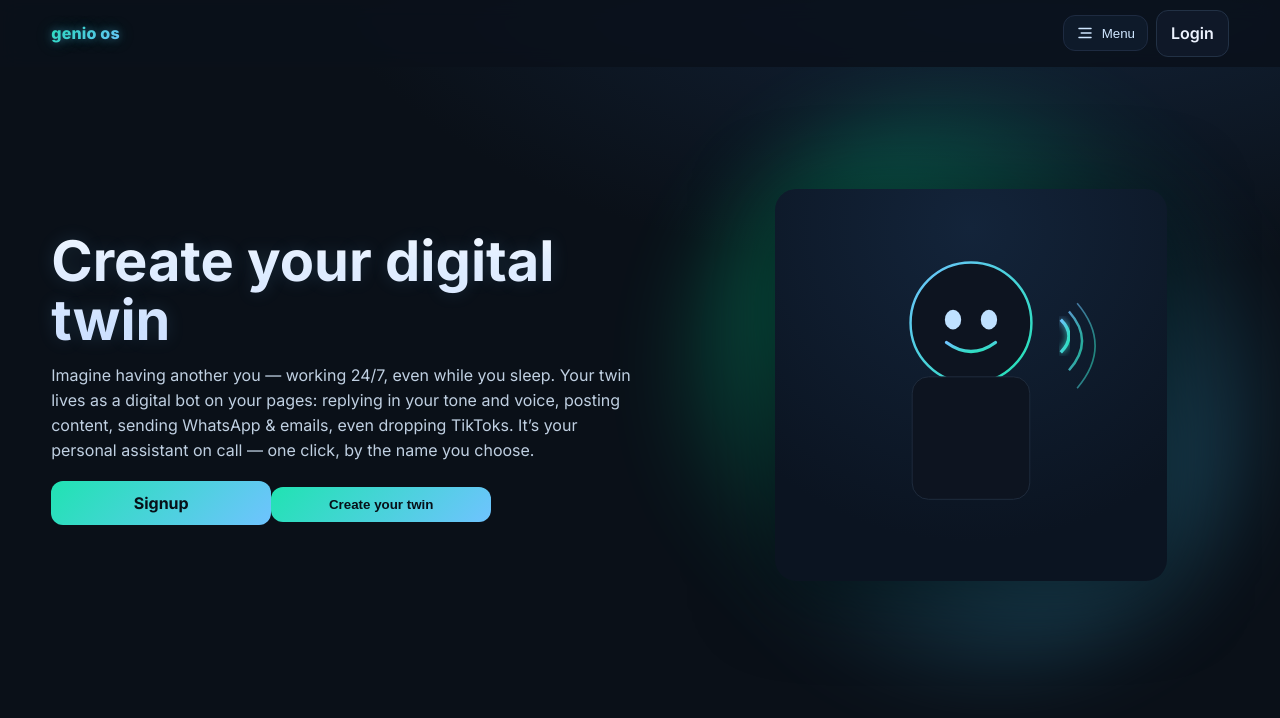
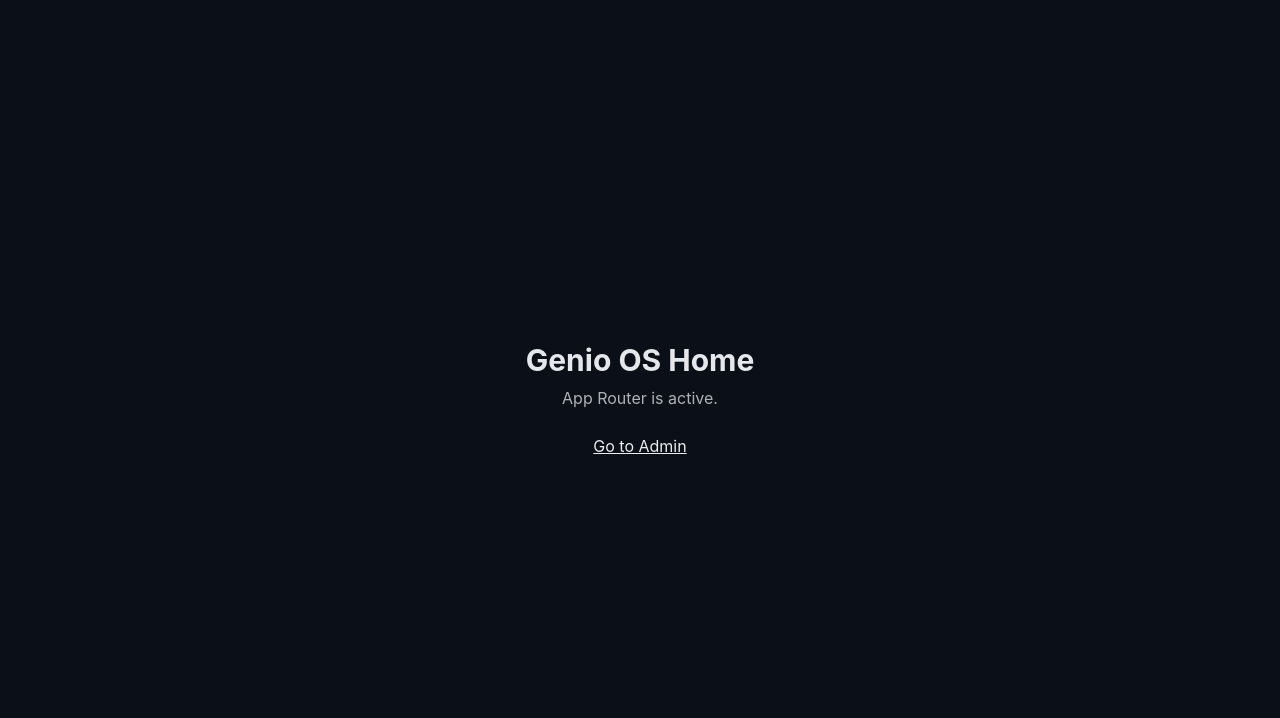
Before and after one commit to genio-ai/genio-os, a Next.js app: page / in a window 1280 px wide. Shown: the top 718 px of the page. Built offline with nearby package versions, Linux system fonts and the light colour scheme.

Commit message:
Create page.js

```diff
--- /dev/null
+++ b/app/page.js
@@ -0,0 +1,13 @@
+export default function HomePage() {
+  return (
+    <main className="min-h-screen flex items-center justify-center">
+      <div className="text-center">
+        <h1 className="text-3xl font-bold">Genio OS Home</h1>
+        <p className="opacity-75 mt-2">App Router is active.</p>
+        <a href="/admin" className="inline-block mt-6 underline">
+          Go to Admin
+        </a>
+      </div>
+    </main>
+  );
+}
```
